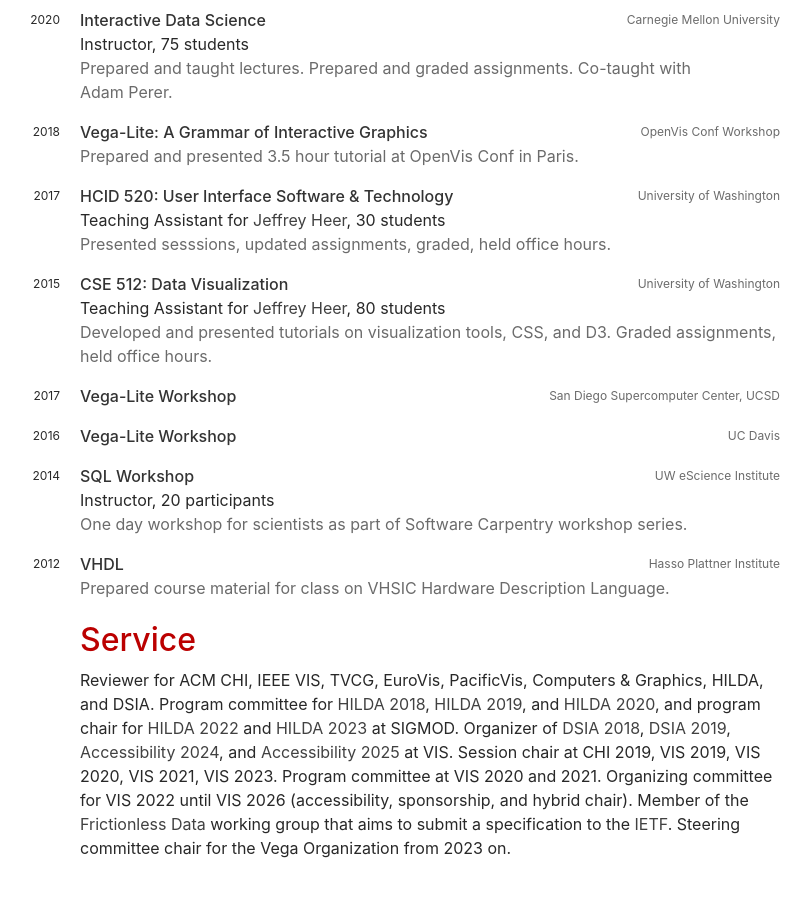
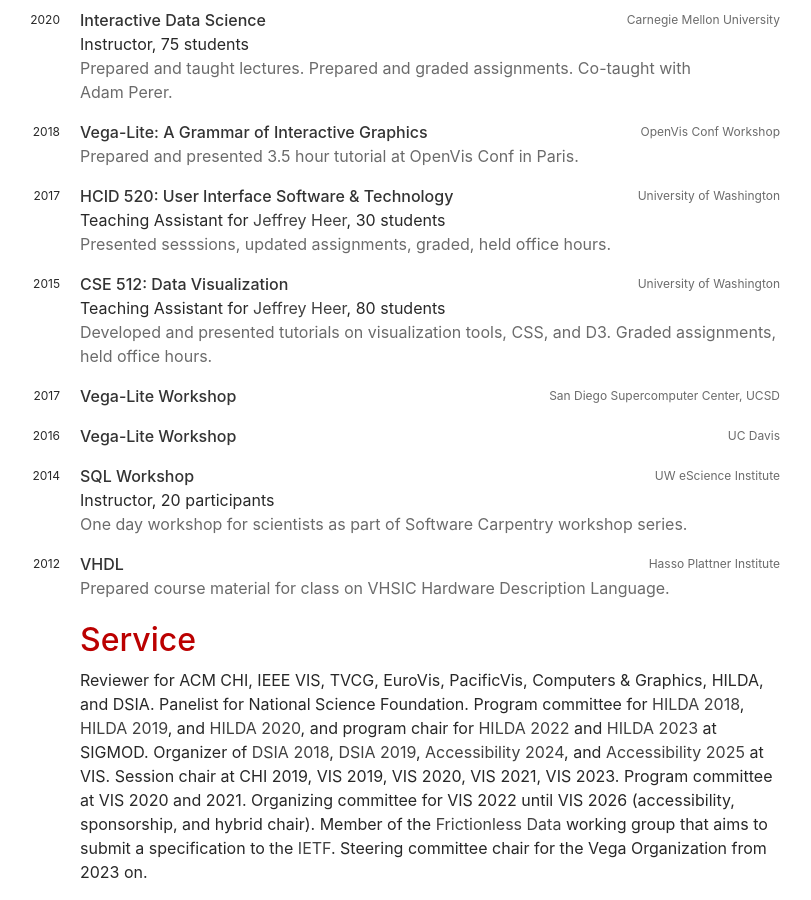
Before and after one commit to domoritz/domoritz.github.io, a Jekyll site: the page built from cv.html, in a window 1280 px wide and 900 px high, scrolled down 16682 px. Shown: the whole window, without its empty margins (260-1071 px from the left). Built offline with Jekyll 4.4.1, drawn with Linux system fonts in a browser that asks for light colours; before the commit the page ends 17558 px from its top, so only the background shows below that.

Commit message:
Update service

```diff
--- a/cv.html
+++ b/cv.html
@@ -250,7 +250,7 @@
 <h2>Service</h2>
 
 <p>
-  Reviewer for ACM CHI, IEEE VIS, TVCG, EuroVis, PacificVis, Computers & Graphics, HILDA, and DSIA.
+  Reviewer for ACM CHI, IEEE VIS, TVCG, EuroVis, PacificVis, Computers & Graphics, HILDA, and DSIA. Panelist for National Science Foundation.
   Program committee for <a href="http://hilda.io/2018/">HILDA 2018</a>, <a href="http://hilda.io/2019/">HILDA 2019</a>, and <a href="http://hilda.io/2020/">HILDA 2020</a>, and program chair for <a href="https://hilda.io/2022/">HILDA 2022</a> and <a href="https://hilda.io/2023/">HILDA 2023</a> at SIGMOD.
   Organizer of <a href="https://www.interactive-analysis.org/year/2018/">DSIA 2018</a>, <a href="https://www.interactive-analysis.org/">DSIA 2019</a>, <a href="https://accessviz.github.io">Accessibility 2024</a>, and <a href="https://accessviz.github.io">Accessibility 2025</a> at VIS.
   Session chair at CHI 2019, VIS 2019, VIS 2020, VIS 2021, VIS 2023. Program committee at VIS 2020 and 2021. Organizing committee for VIS 2022 until VIS 2026 (accessibility, sponsorship, and hybrid chair).
```
